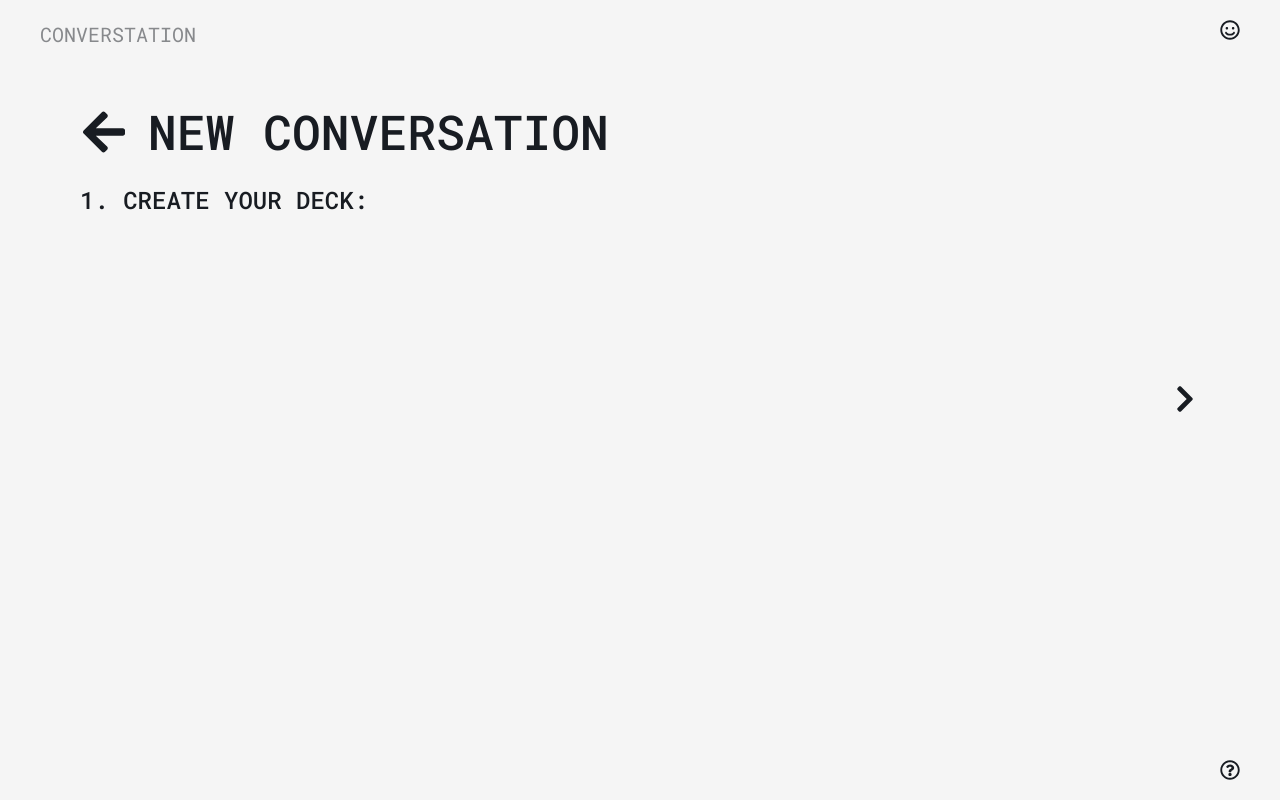
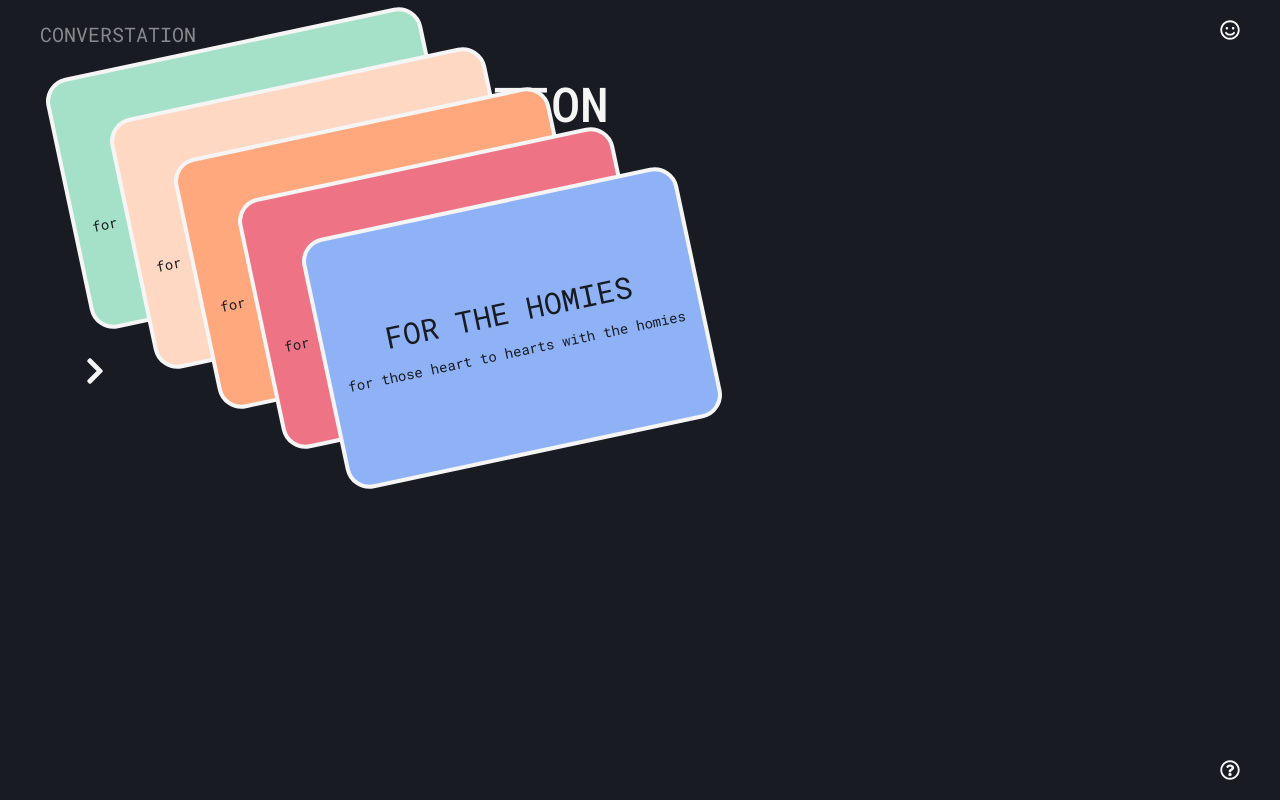
Before and after one commit to vibbyg/converstation, a Next.js app: page /game/setup/one in a window 1280 px wide. Built offline with nearby package versions, Linux system fonts and the light colour scheme.

Commit message:
wip: creating step one of setup page

```diff
--- /dev/null
+++ b/src/app/common/component/deck.tsx
@@ -0,0 +1,20 @@
+interface IDeck {
+    deckName: string;
+    deckTagline: string;
+    deckColor: string;
+    deckPosition?: string;
+}
+
+export const Deck = ({ deckName, deckTagline, deckColor, deckPosition }: IDeck) => {
+
+    return (
+        <div className="flex rounded-3xl border-4 w-96 h-64 -rotate-12 items-center justify-center flex-col gap-3 absolute hover:-translate-x-24 hover:translate-y-12" style={{ backgroundColor: deckColor, left: deckPosition, top: deckPosition }}>
+            <h1 className="text-3xl text-[var(--bg)]">
+                {deckName.toUpperCase()}
+            </h1>
+            <h2 className="text-sm text-[var(--bg)]">
+                {deckTagline}
+            </h2>
+        </div>
+    )
+}
--- a/src/app/game/setup/layout.tsx
+++ b/src/app/game/setup/layout.tsx
@@ -7,7 +7,7 @@ export default function GameSetupLayout({
     children: React.ReactNode
   }) {
     return (
-      <div className="flex flex-col py-10 px-20 gap-5">
+      <div className="flex flex-col py-3 px-20 gap-5">
         <NavHeader path="/" text="New conversation"/>
         {children}
       </div>
--- a/src/app/game/setup/one/page.tsx
+++ b/src/app/game/setup/one/page.tsx
@@ -1,12 +1,18 @@
 import { SubHeader } from "@/app/common/component/textStyles"
 import { FaChevronRight } from "react-icons/fa";
 import Link from "next/link";
+import { Deck } from "@/app/common/component/deck";
 
 export default function GameSetupTwo() {
     return (
       <div>
         <SubHeader text="1. Create your deck:"/>
-        <Link href="/game/setup/two" className="flex mt-[20vh] justify-end">
+        <Link href="/game/setup/two" className="flex mt-[20vh] justify-between">
+          <Deck deckName="For the self" deckTagline="for those heart to hearts with the homies" deckColor="#A5E1C8" deckPosition="5%"/>
+          <Deck deckName="For the couples" deckTagline="for those heart to hearts with the homies" deckColor="#FFD8C4" deckPosition="10%"/>
+          <Deck deckName="Classic - Wild" deckTagline="for those heart to hearts with the homies" deckColor="#FFA87D" deckPosition="15%"/>
+          <Deck deckName="Classic - Mild" deckTagline="for those heart to hearts with the homies" deckColor="#EE7485" deckPosition="20%"/>
+          <Deck deckName="For the homies" deckTagline="for those heart to hearts with the homies" deckColor="#8FB2F6" deckPosition="25%"/>
           <FaChevronRight className="text-3xl"/>
         </Link>
       </div>
--- a/src/app/globals.css
+++ b/src/app/globals.css
@@ -8,7 +8,7 @@
   --grey: #87898C;
 }
 
-@media (prefers-color-scheme: dark) {
+@media (prefers-color-scheme: light) {
   :root {
     --colour: #F5F5F5;
     --bg: #181C22;
```
Also changed, not shown: 1 other file (tests, documents, lock files or other folders).
